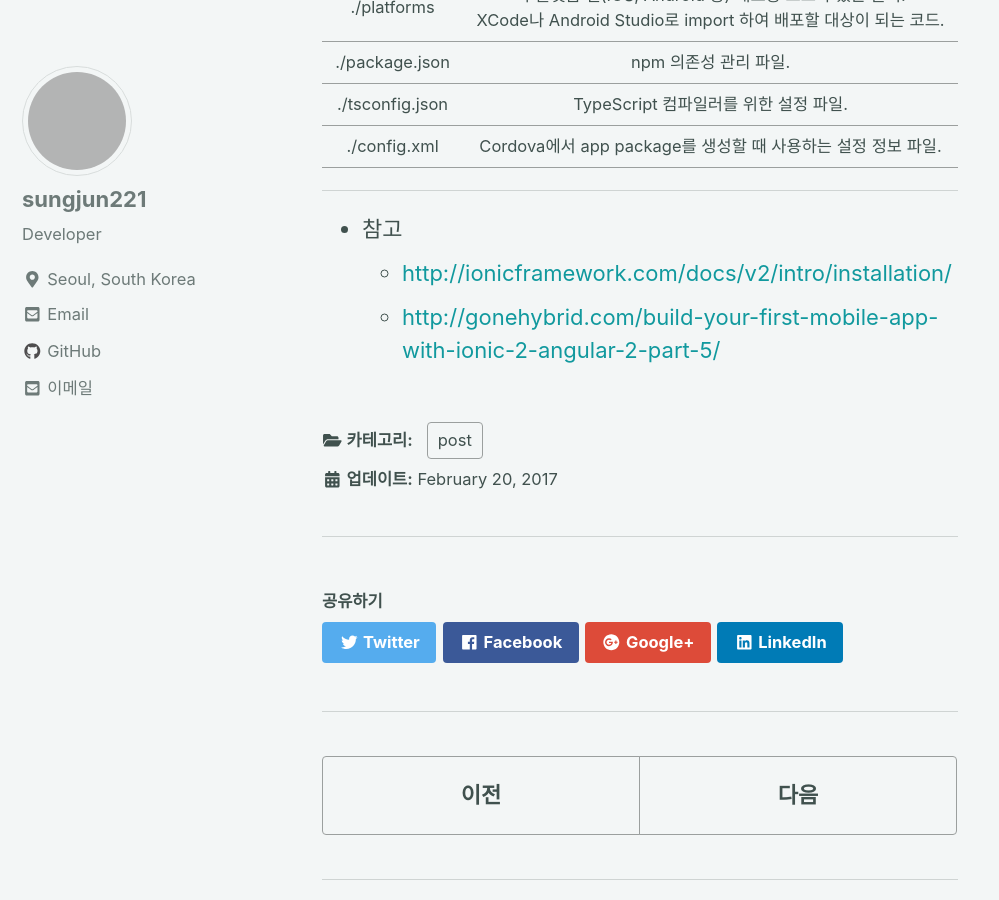
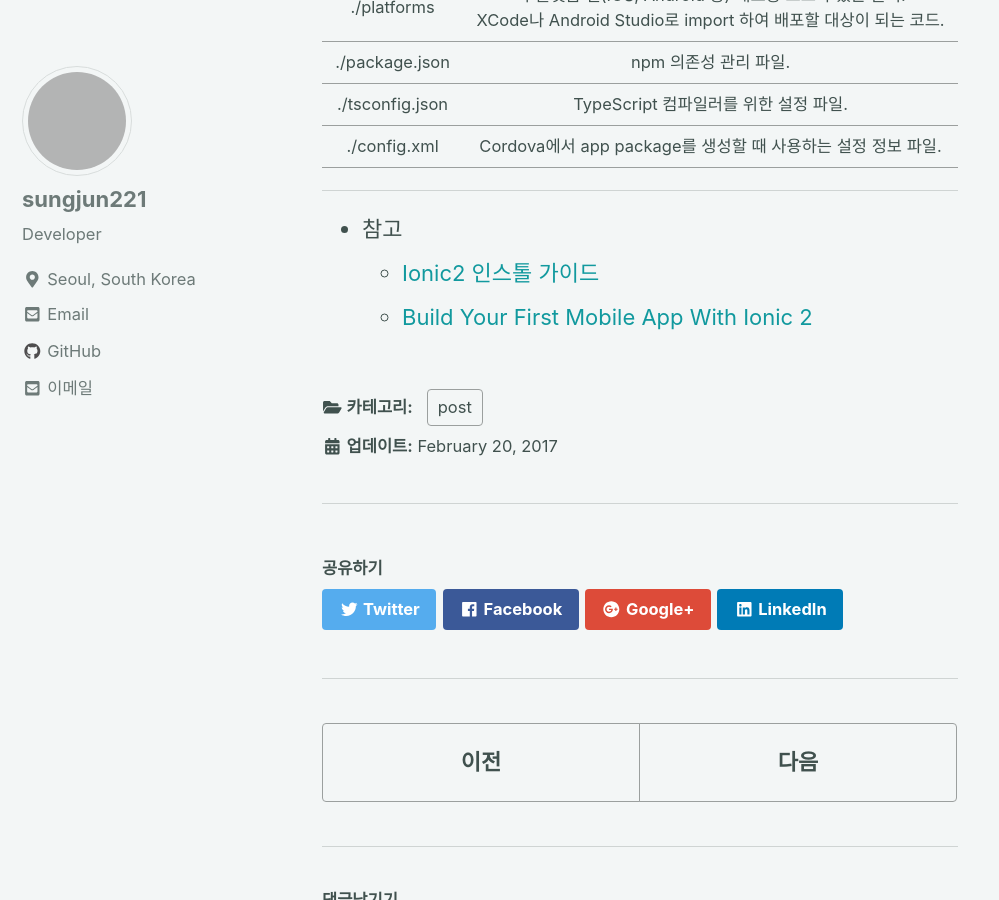
Before and after one commit to sungjun221/sungjun221.github.io, a Jekyll site: the page built from _posts/2017-02-20-ionic2-install.markdown, in a window 1280 px wide and 900 px high, scrolled down 1425 px. Shown: the whole window, without its empty margins (0-999 px from the left). Built offline with Jekyll 4.4.1, drawn with Linux system fonts in a browser that asks for light colours; nearby versions of some CDN libraries; comment, search, counter and statistics services are not loaded; grey boxes are pictures that could not be loaded.

Commit message:
Modified old post

```diff
--- a/_posts/2017-02-20-ionic2-install.markdown
+++ b/_posts/2017-02-20-ionic2-install.markdown
@@ -53,5 +53,5 @@ Ionic2 프로젝트 구조
 
 - - -
 * 참고
-    - [http://ionicframework.com/docs/v2/intro/installation/](http://ionicframework.com/docs/v2/intro/installation/)
-    - [http://gonehybrid.com/build-your-first-mobile-app-with-ionic-2-angular-2-part-5/](http://gonehybrid.com/build-your-first-mobile-app-with-ionic-2-angular-2-part-5/)
+    - [Ionic2 인스톨 가이드](http://ionicframework.com/docs/v2/intro/installation/)
+    - [Build Your First Mobile App With Ionic 2](http://gonehybrid.com/build-your-first-mobile-app-with-ionic-2-angular-2-part-5/)
```
